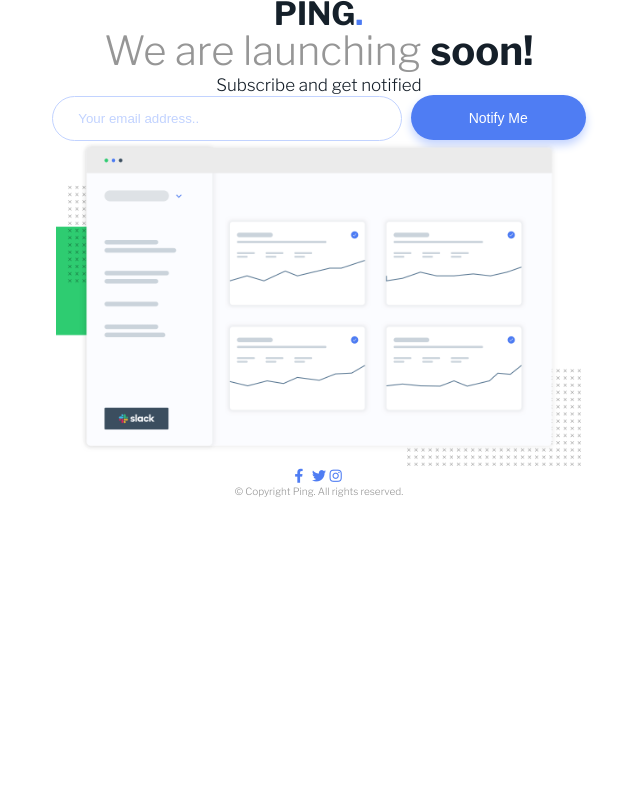
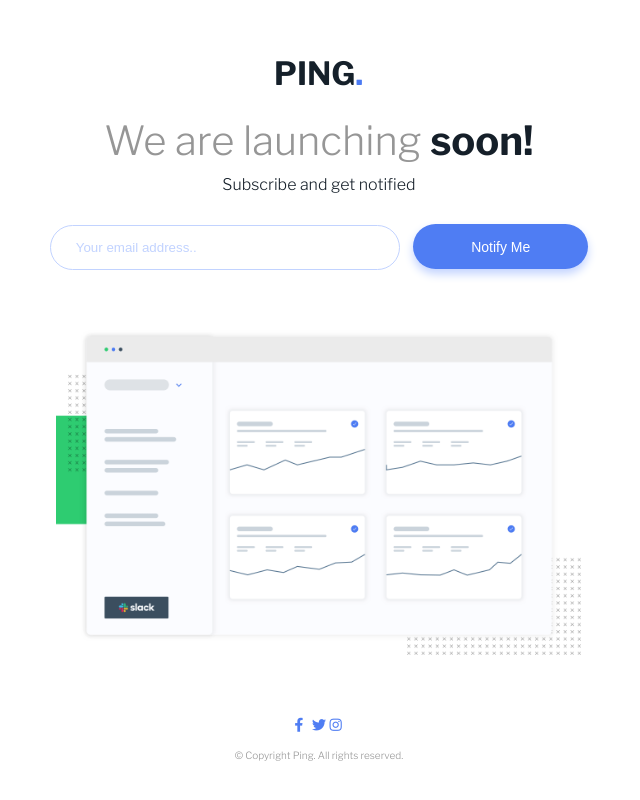
Before and after one commit to Anthony-Brannan/Ping-single-column-coming-soon-page, a website: page index.html in a window 1280 px wide. Shown: the whole page, without its empty margins (321-961 px from the left). Drawn offline with nearby package versions, Linux system fonts and the light colour scheme.

Commit message:
Used margins and padding to layout the pade.

```diff
--- a/index.html
+++ b/index.html
@@ -52,7 +52,7 @@
         class="dashboard"
       />
     </main>
-    <nav>
+    <nav class="social-nav">
       <i class="fab fa-facebook-f social"></i>
       <i class="fab fa-twitter social"></i>
       <i class="fab fa-instagram social"></i>
--- a/style.css
+++ b/style.css
@@ -6,6 +6,7 @@
 
 html {
   font-family: "Libre Franklin", sans-serif;
+  padding: 60px 0 30px 0;
 }
 
 body {
@@ -24,6 +25,7 @@
   font-size: 40px;
   font-weight: 300;
   color: hsl(0, 0%, 59%);
+  margin: 30px 0 10px 0;
 }
 
 .heading-soon {
@@ -32,16 +34,17 @@
 }
 
 .copy {
-  font-size: 17px;
+  font-size: 16px;
   font-weight: 300;
   color: hsl(209, 33%, 12%);
+  margin-bottom: 30px;
 }
 
 .input {
   height: 45px;
   width: 350px;
   border-radius: 25px;
-  margin-right: 5px;
+  margin-right: 10px;
   border: solid 0.5px hsl(223, 100%, 88%);
 }
 
@@ -68,9 +71,14 @@
   padding-left: 25px;
 }
 
+form {
+  margin-bottom: 60px;
+}
+
 .dashboard {
   height: 325px;
   width: 525px;
+  margin-bottom: 60px;
 }
 
 .social {
@@ -80,6 +88,10 @@
   color: hsl(223, 87%, 63%);
 }
 
+.social-nav {
+  margin-bottom: 15px;
+}
+
 .copyright {
   font-size: 10px;
   color: hsl(0, 0%, 59%);
```
